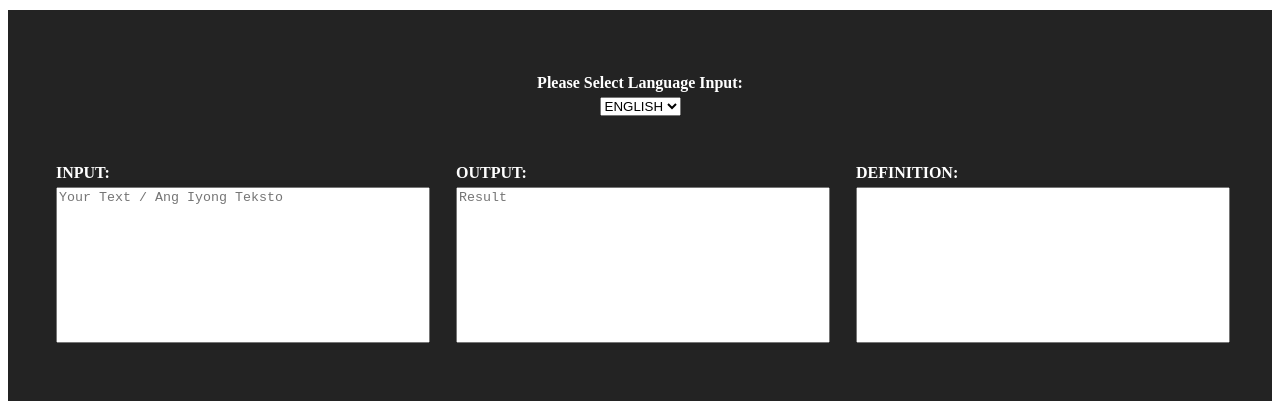
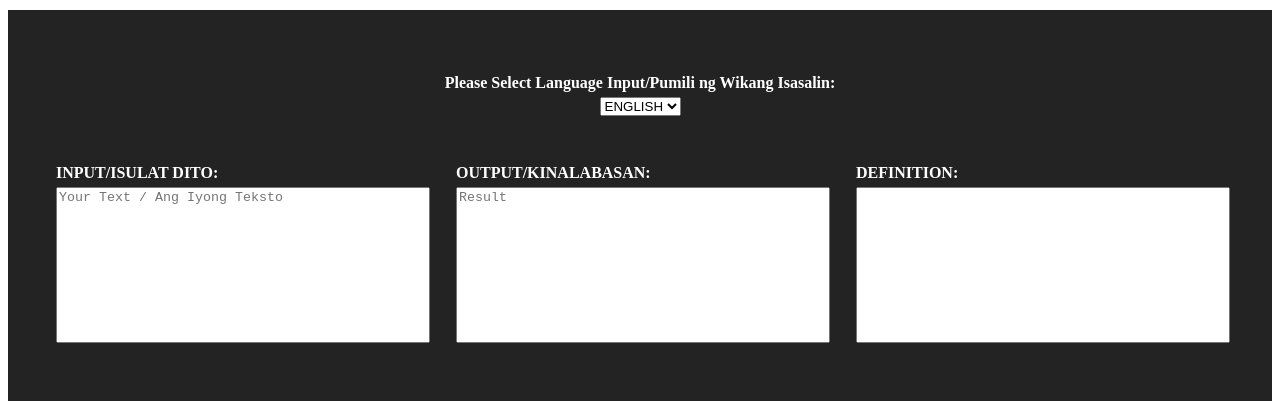
Before and after one commit to OutBoxer024/BILOG, a website: page views/index.html in a window 1280 px wide. Shown: the part 142-543 px from the top of the page. Drawn offline with Linux system fonts and the light colour scheme.

Commit message:
Update index.html

```diff
--- a/views/index.html
+++ b/views/index.html
@@ -379,7 +379,7 @@
         </header>
         <div class="home-testimonial"
           ><div class="home-container1"
-            ><h3 class="home-text08">Please Select Language Input:</h3
+            ><h3 class="home-text08">Please Select Language Input/Pumili ng Wikang Isasalin:</h3
             ><select
               id="language-select"
               name="language-select"
@@ -389,7 +389,7 @@
             ><div class="home-container2"
               ><div class="home-container3"
                 ><h3 class="home-text09"
-                  ><span class="home-text10">Input</span><span>:</span></h3
+                  ><span class="home-text10">Input/Isulat dito</span><span>:</span></h3
                 ><textarea
                   id="input-term"
                   name="input-term"
@@ -397,7 +397,7 @@
                   class="home-textarea textarea"
                 ></textarea></div
               ><div class="home-container4"
-                ><h3 class="home-text12">OUTPUT:</h3
+                ><h3 class="home-text12">OUTPUT/KINALABASAN:</h3
                 ><textarea
                   id="output-result"
                   name="output-result"
```
